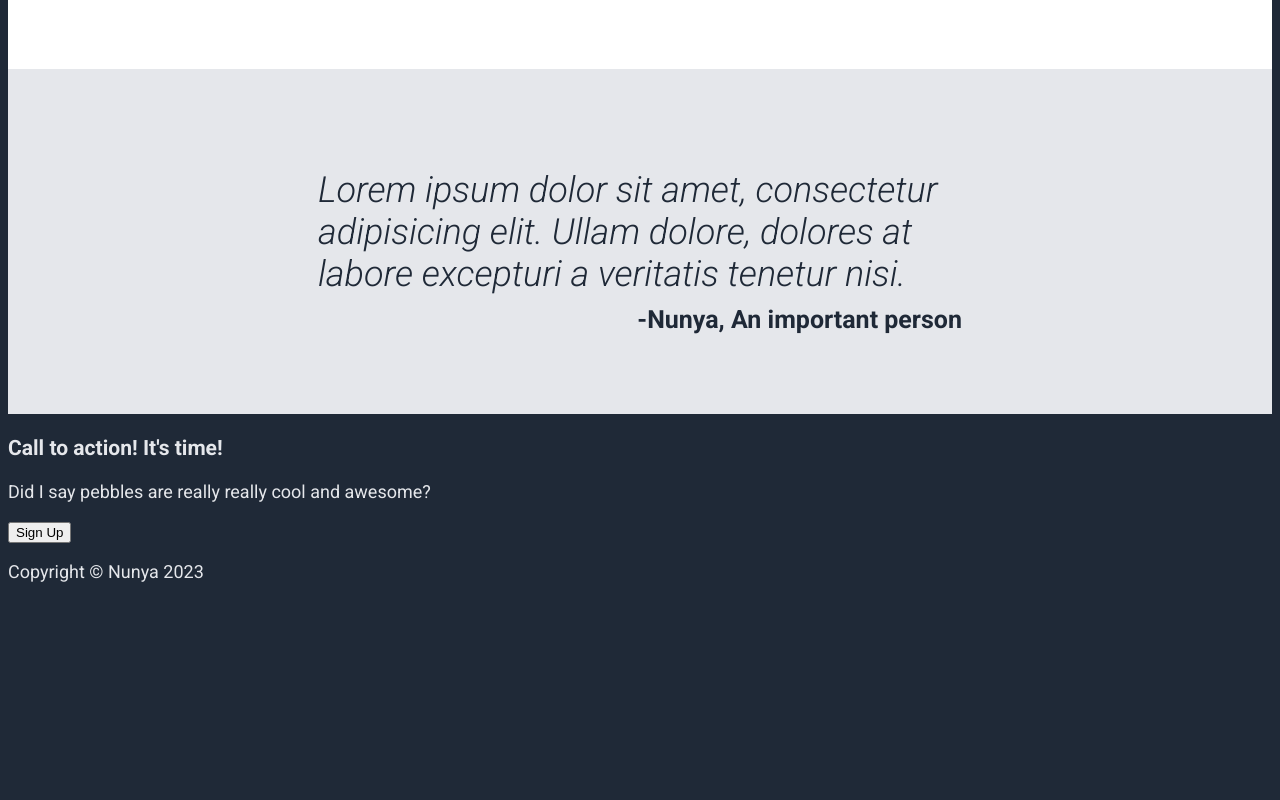
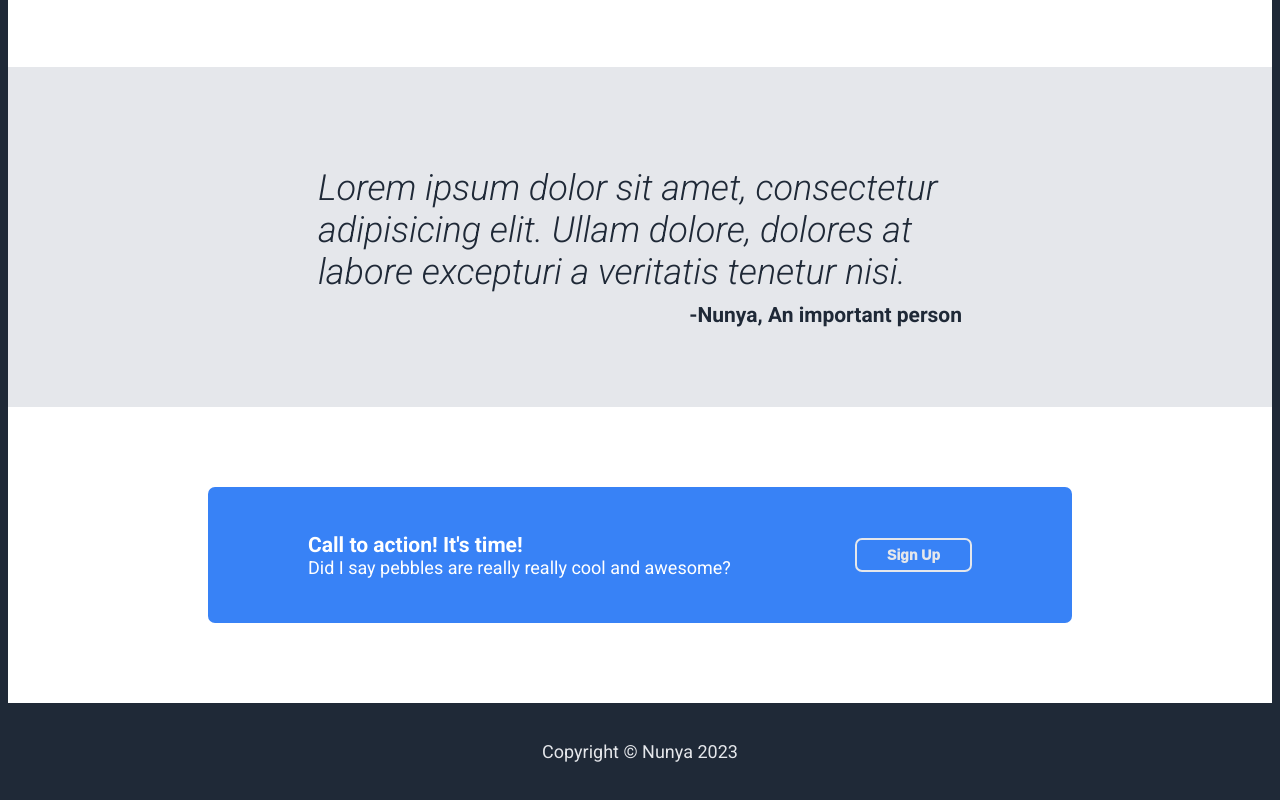
Before and after one commit to ajayfoo/odin-pebbles, a plain HTML site: page index.html in a window 1280 px wide. Shown: the part 930-1730 px from the top of the page. Before the commit the page ends 1530 px from the top, so only its background shows below. Drawn offline with Linux system fonts and the light colour scheme.

Commit message:
feat: Style suggestion and footer

```diff
--- a/index.html
+++ b/index.html
@@ -62,10 +62,14 @@
         </p>
         <div class="citation">-Nunya, An important person</div>
     </div>
-    <div class="suggestion">
-        <h3>Call to action! It's time!</h3>
-        <p>Did I say pebbles are really really cool and awesome?</p>
-        <button>Sign Up</button>
+    <div class="suggestion-wrapper">
+        <div class="suggestion">
+            <div class="suggestion-text">
+                <h3>Call to action! It's time!</h3>
+                <p>Did I say pebbles are really really cool and awesome?</p>
+            </div>
+            <button>Sign Up</button>
+        </div>
     </div>
     <footer>
         <p>Copyright &copy; Nunya 2023</p>
--- a/style.css
+++ b/style.css
@@ -79,6 +79,7 @@ header h1 {
 
 .info h2 {
     text-align: center;
+    font-size: 36px;
     padding: 0;
     margin: 0;
 }
@@ -101,12 +102,14 @@ header h1 {
     border: 5px solid #3882f6;
     border-radius: 15px;
     flex: 0 0 170px;
+    margin-bottom: 0;
 }
 
 .card p {
     text-align: center;
     color: gray;
     width: 160px;
+    margin-top: 6px;
 }
 
 .testimonial {
@@ -127,5 +130,43 @@ header h1 {
     text-align: right;
     margin-top: 10px;
     font-weight: bold;
-    font-size: 25px;
+    font-size: 21px;
 }
+
+.suggestion-wrapper {
+    color: white;
+    background-color: white;
+    padding: 80px 200px 80px;
+}
+
+.suggestion {
+    display: flex;
+    background-color: #3882f6;
+    padding: 45px 100px;
+    justify-content: space-between;
+    align-items: center;
+    border-radius: 7px;
+}
+
+.suggestion-text h3,
+.suggestion-text p {
+    padding: 0;
+    margin: 0;
+}
+
+.suggestion button {
+    font-size: 14px;
+    font-weight: 1000;
+    color: #e5e7eb;
+    background-color: #3882f6;
+    border: solid #e5e7eb 2px;
+    border-radius: 7px;
+    padding: 7px 30px;
+}
+
+footer {
+    display: flex;
+    align-items: center;
+    justify-content: center;
+    padding: 20px 0;
+}
```
